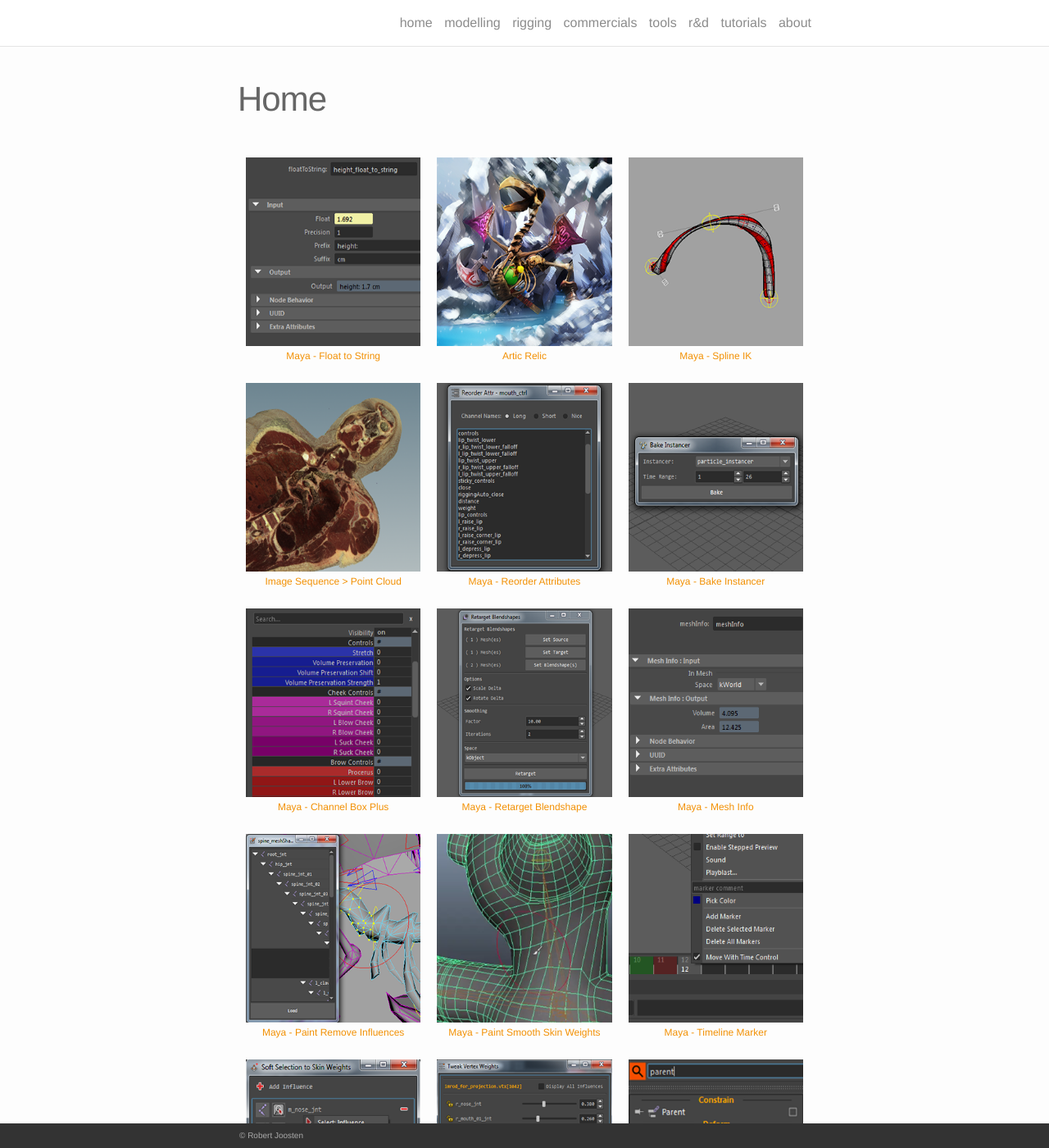
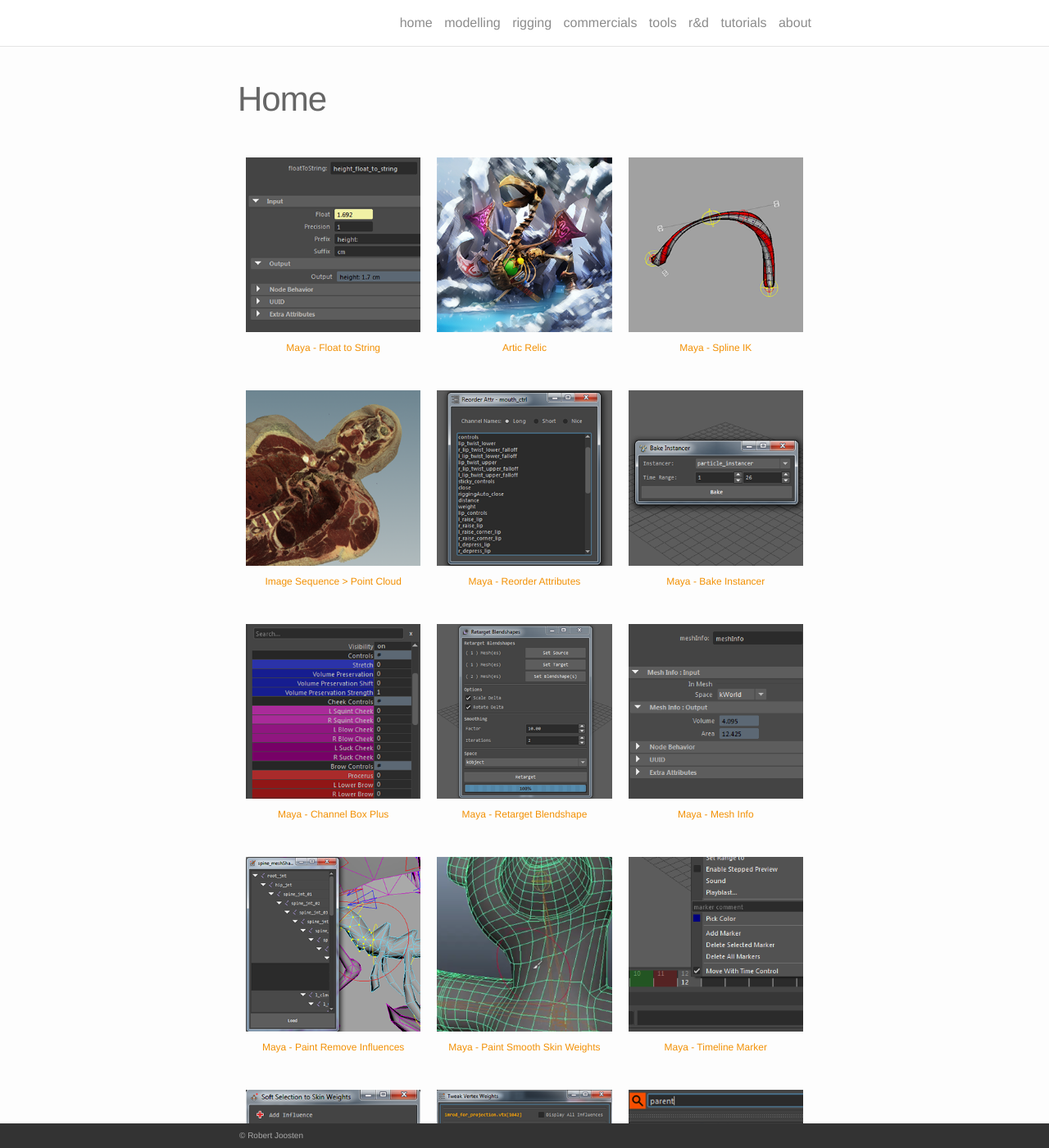
Before and after one commit to robertjoosten/robertjoosten.github.io, a Jekyll site: the page built from home.md, in a window 1280 px wide and 1400 px high. Shown: the whole window at 82% size. Built offline with Jekyll 4.4.1, drawn with Linux system fonts in a browser that asks for light colours; nearby versions of some CDN libraries.

Commit message:
update css

```diff
--- a/_sass/_layout.scss
+++ b/_sass/_layout.scss
@@ -195,7 +195,7 @@ clear: both;
 }
 .project {
 width: 33.33%;
-height: 275px;
+height: auto;
 float: left;
 vertical-align: middle;
 box-sizing: border-box;
@@ -203,7 +203,7 @@ padding: 10px;
 }
 .thumbnail{
 width: 100%;
-height: 230px;
+height: auto;
 overflow: hidden;
 }
 .thumbnail img{
@@ -213,7 +213,7 @@ position: relative;
 float: left;
 position: relative;
 width: 100%;
-height: 230px;
+height: auto;
 }
 .thumbnail a span {
 display: none;
```
